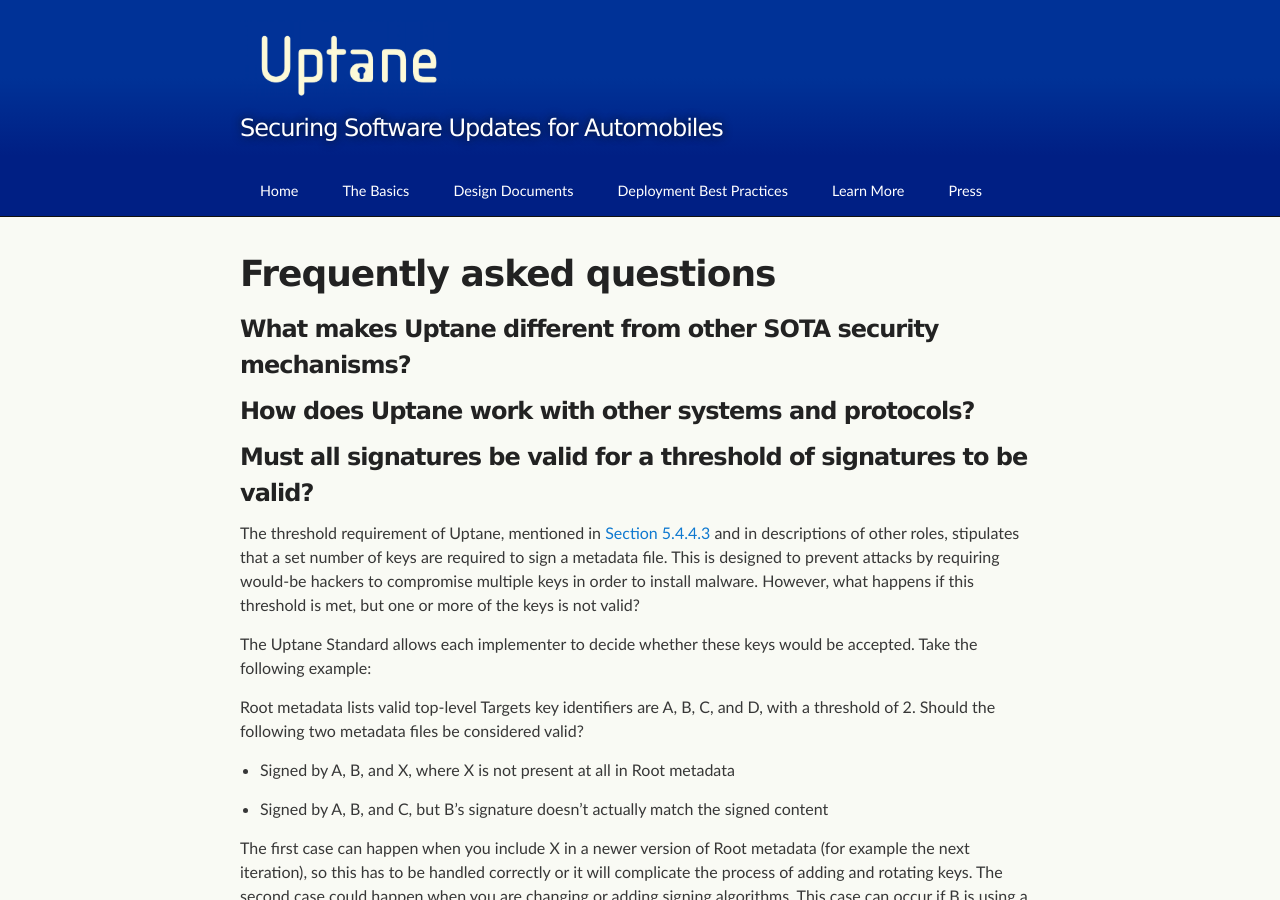
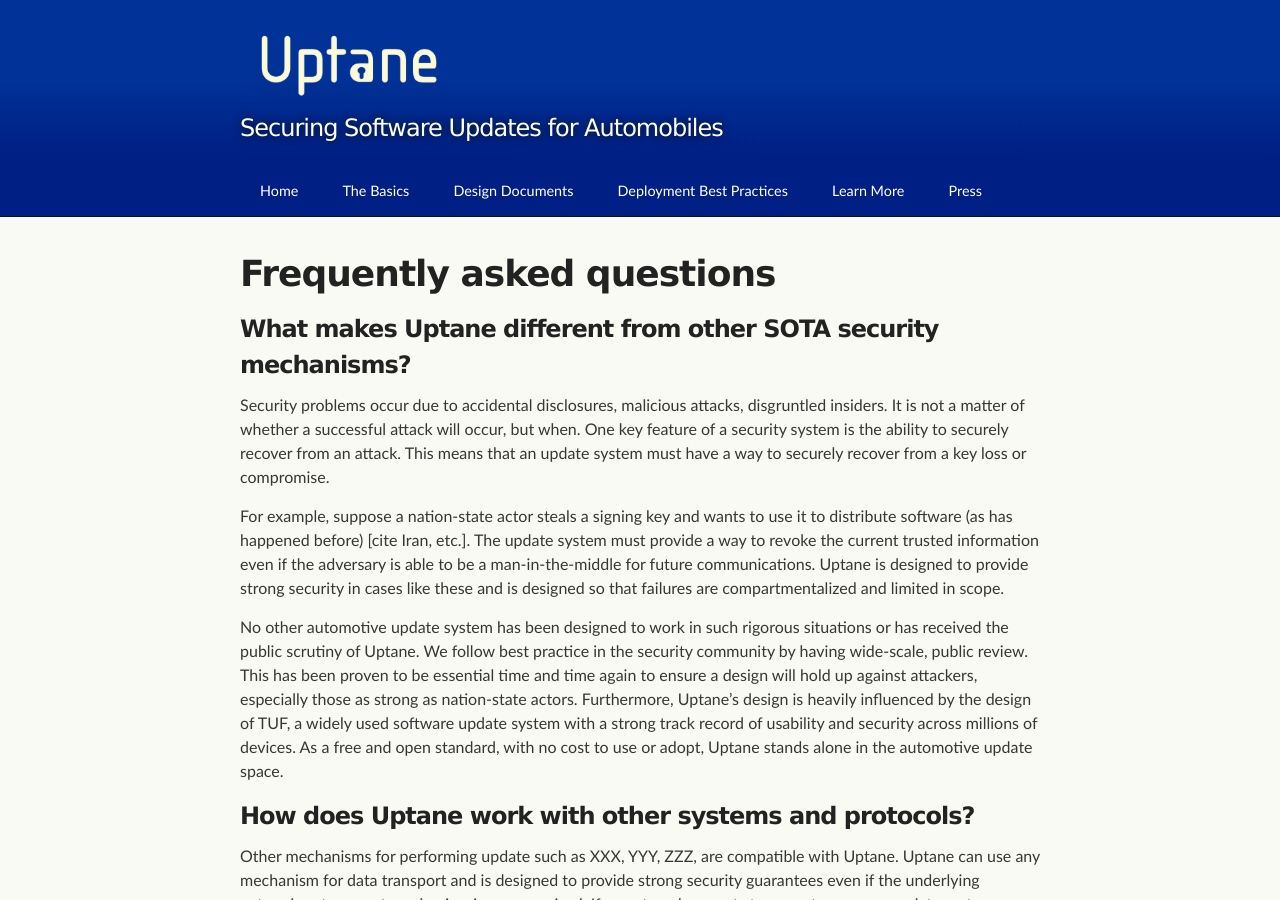
Before and after one commit to uptane/deployment-considerations, a Jekyll site: the page built from faq.md, in a window 1280 px wide and 900 px high. Built offline with Jekyll 4.4.1, drawn with Linux system fonts in a browser that asks for light colours; our own code applies the rules of GitHub Pages for plain Markdown files; some of the changed text lies outside the part shown.

Commit message:
Adding to the FAQ page

```diff
--- a/faq.md
+++ b/faq.md
@@ -7,13 +7,31 @@ css_id: faq
 
 ### **What makes Uptane different from other SOTA security mechanisms?**
 
+Security problems occur due to accidental disclosures, malicious attacks, disgruntled insiders.  It is not
+a matter of whether a successful attack will occur, but when.  One key feature of a security system is the
+ability to securely recover from an attack.  This means that an update system must have a way to securely
+recover from a key loss or compromise.
 
+For example, suppose a nation-state actor steals a signing key and wants to use it to distribute software (as has
+happened before) [cite Iran, etc.].  The update system must provide a way to revoke the current trusted
+information even if the adversary is able to be a man-in-the-middle for future communications.  Uptane
+is designed to provide strong security in cases like these and is designed so that failures are
+compartmentalized and limited in scope.
 
+No other automotive update system has been designed to work in such rigorous situations or has
+received the public scrutiny of Uptane.  We follow best practice in the security community by having
+wide-scale, public review.  This has been proven to be essential time and time again to ensure a
+design will hold up against attackers, especially those as strong as nation-state actors.  Furthermore,
+Uptane's design is heavily influenced by the design of TUF, a widely used software update system
+with a strong track record of usability and security across millions of devices.  As a free and open
+standard, with no cost to use or adopt, Uptane stands alone in the automotive update space.
 
 
 ### **How does Uptane work with other systems and protocols?**
-
-
+Other mechanisms for performing update such as XXX, YYY, ZZZ, are compatible with Uptane. Uptane can use
+any mechanism for data transport and is designed to provide strong security guarantees even if the
+underlying network or transport mechanism is compromised. If an automaker wants to move to a secure
+update system, keeping their existing update system as a transport for Uptane is an effective way to do so.
 
 
 ### **Must all signatures be valid for a threshold of signatures to be valid?**
```
